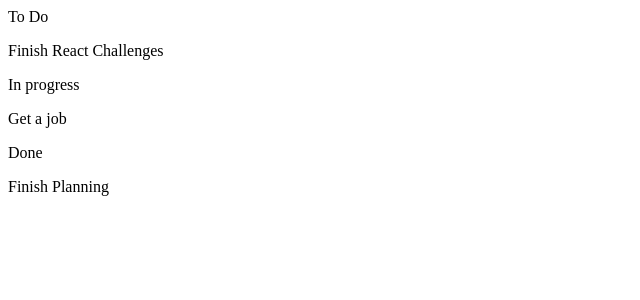
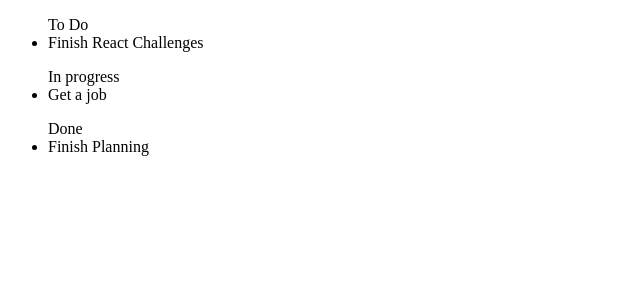
Before and after one commit to jonathanymatsuda/c1021-code-solutions, a React app in the folder drag-drop-prototype/: page / in a window 1280 px wide. Shown: the top 300 px of the page, without its empty margins (0-640 px from the left). Built offline with nearby package versions, Linux system fonts and the light colour scheme; the HTML template or start-up script is replaced by a standard one.

Commit message:
Testing react-draggable

```diff
--- a/drag-drop-prototype/src/index.jsx
+++ b/drag-drop-prototype/src/index.jsx
@@ -4,47 +4,38 @@ import ReactDOM from 'react-dom';
 import Draggable from 'react-draggable';
 
 const kanbanList = [
-  { id: 1, name: 'To Do', description: 'Finish React Challenges' },
-  { id: 2, name: 'In progress', description: 'Get a job' },
-  { id: 3, name: 'Done', description: 'Finish Planning' }
+  { id: 1, name: 'To Do', task: 'Finish React Challenges' },
+  { id: 2, name: 'In progress', task: 'Get a job' },
+  { id: 3, name: 'Done', task: 'Finish Planning' }
 ];
 
 class Drag extends React.Component {
   constructor(props) {
     super(props);
     this.state = {
-      isClicked: false,
-      currentId: null
+      currentId: null,
+      deltaAxis: {
+        x: 0,
+        y: 0
+      }
     };
-    this.toggleText = this.toggleText.bind(this);
+    this.test = this.test.bind(this);
   }
 
-  toggleText() {
-    if (event.target.matches('.language-name')) {
-      if (Number(event.target.getAttribute('id')) === this.state.currentId) {
-        this.setState({
-          isClicked: false,
-          currentId: null
-        });
-      } else {
-        this.setState({
-          isClicked: true,
-          currentId: Number(event.target.getAttribute('id'))
-        });
-      }
-    }
+  test() {
+    this.setState({ axis: 'x' });
   }
 
   render() {
     const taskRender = kanbanList.map(selection =>
       <React.Fragment key={selection.id}>
-        <span className='language-name' id={selection.id} onClick={this.toggleText}>{selection.name}
-          <Draggable><p>{selection.description}</p></Draggable>
-        </span>
+        <ul className='language-name'>{selection.name}
+          <Draggable grid={[200, 200]}><li id={selection.id}>{selection.task}</li></Draggable>
+        </ul>
       </React.Fragment>
     );
     return (
-      <div className='accordion'>
+      <div className='board'>
         {taskRender}
       </div>
     );
```
Also changed, not shown: 1 other file (tests, documents, lock files or other folders).
